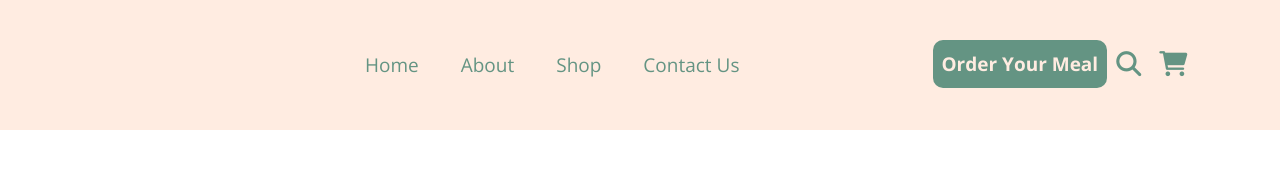
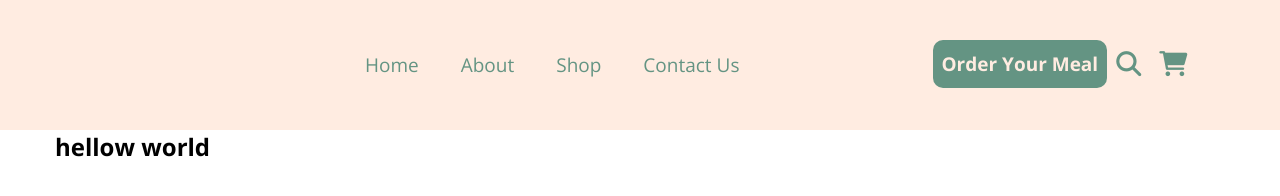
Before and after one commit to rifatul-22/Meal_plan, a plain HTML site: page index.html in a window 1280 px wide. Drawn offline with nearby package versions, Linux system fonts and the light colour scheme.

Commit message:
banner added

```diff
--- a/index.html
+++ b/index.html
@@ -38,5 +38,16 @@
         </div>
     </nav>
     <!-- nav section start  -->
+
+    <!-- Banner section start  -->
+     <section id="banner">
+        <div class="container">
+            <div class="row">
+                <h1>hellow world</h1>
+            </div>
+        </div>
+     </section>
+    <!-- Banner section end  -->
+
 </body>
 </html>
```
